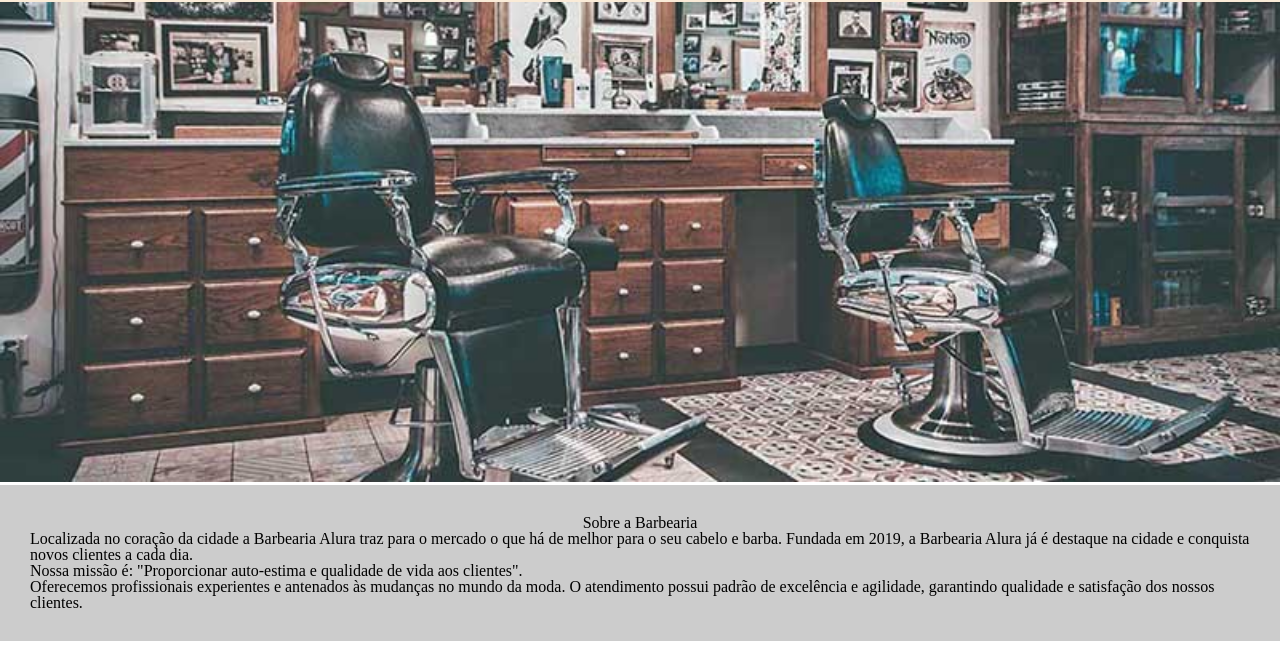
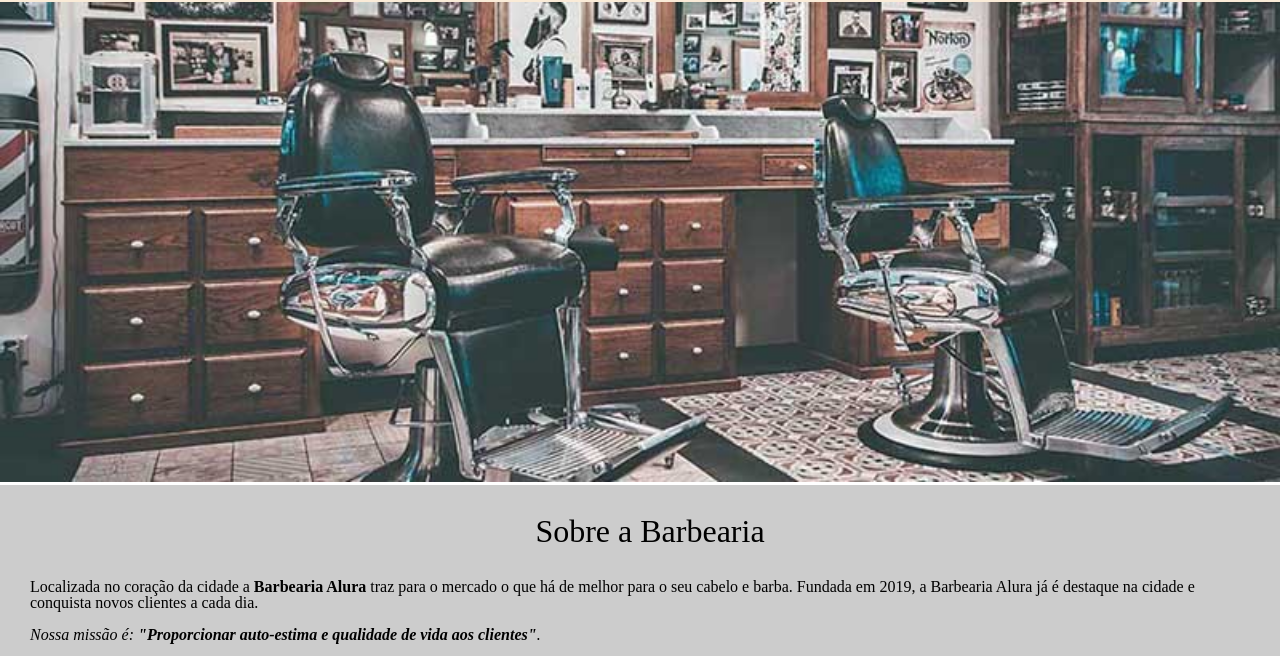
Before and after one commit to th1ago/Alura-ONE, a plain HTML site: page Barbearia/index.html in a window 1280 px wide. Shown: the part 291-947 px from the top of the page. Drawn offline with Linux system fonts and the light colour scheme.

Commit message:
add styles

```diff
--- a/Barbearia/index.html
+++ b/Barbearia/index.html
@@ -28,7 +28,7 @@
 
     <main>
         <section class="principal">
-            <h2 class="titulo-centralizado">Sobre a Barbearia</h2>
+            <h2 class="titulo-principal">Sobre a Barbearia</h2>
             <p>Localizada no coração da cidade a <strong>Barbearia Alura</strong> traz para o mercado o que há de melhor para o seu cabelo e barba. Fundada em 2019, a Barbearia Alura já é destaque na cidade e conquista novos clientes a cada dia.</p>
             <p id="missao"><em>Nossa missão é: <strong>"Proporcionar auto-estima e qualidade de vida aos clientes"</strong>.</em></p>
             <p>Oferecemos profissionais experientes e antenados às mudanças no mundo da moda. O atendimento possui padrão de excelência e agilidade, garantindo qualidade e satisfação dos nossos clientes.</p>
--- a/Barbearia/style.css
+++ b/Barbearia/style.css
@@ -10,10 +10,33 @@
     width: 100%;
 }
 
+.titulo-principal {
+    text-align: center;
+    font-size: 2em;
+    margin: 0 0 1em;
+}
+
 .principal {
     background: #CCCCCC;
     padding: 30px;
 }
+
+.principal p {
+    margin: 0 0 1em;
+}
+
+.principal strong {
+    font-weight: bold;
+}
+
+.principal em {
+    font-style: italic;
+}
+
+.imgbeneficio {
+    width: 60%;
+}
+
 
 header{
     background-color: antiquewhite;
```
